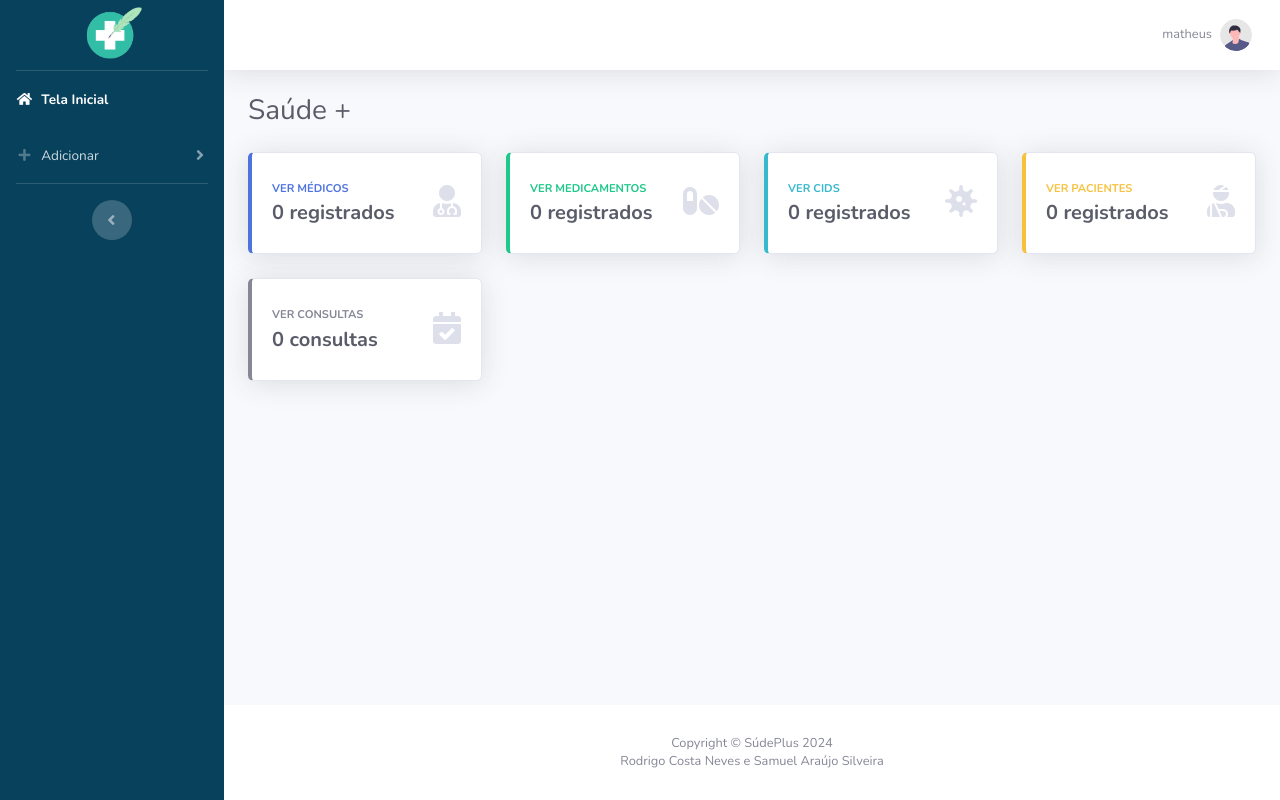
After one commit to Rodrigo-Cn/saudeplus, a Django app: page /medico/2/ in a window 1280 px wide. The commit adds this page. Run offline with Django 5.2, Linux system fonts and the light colour scheme; data comes from the database, SQL or seed files in the repository; both versions use the stored data as it was after the commit; some libraries are stand-ins or nearby versions.

Commit message:
templates adicionados, base html configurada e home do medico adicionada

```diff
--- /dev/null
+++ b/medicos/urls.py
@@ -0,0 +1,7 @@
+from django.contrib import admin
+from django.urls import include, path
+from . import views
+
+urlpatterns = [
+    path('<int:medico_id>/', views.home, name='home-medico'),
+]
--- a/medicos/views.py
+++ b/medicos/views.py
@@ -1,3 +1,12 @@
+from django import template
+from django.template import loader
+from django.http import HttpResponse
 from django.shortcuts import render
+from .models import Medico
 
-# Create your views here.
+def home(request, medico_id):
+    medico = Medico.objects.get(pk=medico_id)
+    nome = medico.nome
+    template = loader.get_template("medicos/home.html")
+    context = {'medico':medico, 'nome':nome}
+    return HttpResponse(template.render(context,request))
--- a/saudeplus/settings.py
+++ b/saudeplus/settings.py
@@ -60,7 +60,7 @@ ROOT_URLCONF = 'saudeplus.urls'
 TEMPLATES = [
     {
         'BACKEND': 'django.template.backends.django.DjangoTemplates',
-        'DIRS': [],
+        'DIRS': [str(BASE_DIR)+'/templates'],
         'APP_DIRS': True,
         'OPTIONS': {
             'context_processors': [
--- a/saudeplus/urls.py
+++ b/saudeplus/urls.py
@@ -1,22 +1,10 @@
-"""
-URL configuration for saudeplus project.
-
-The `urlpatterns` list routes URLs to views. For more information please see:
-    https://docs.djangoproject.com/en/5.0/topics/http/urls/
-Examples:
-Function views
-    1. Add an import:  from my_app import views
-    2. Add a URL to urlpatterns:  path('', views.home, name='home')
-Class-based views
-    1. Add an import:  from other_app.views import Home
-    2. Add a URL to urlpatterns:  path('', Home.as_view(), name='home')
-Including another URLconf
-    1. Import the include() function: from django.urls import include, path
-    2. Add a URL to urlpatterns:  path('blog/', include('blog.urls'))
-"""
+from django.views.generic import TemplateView
 from django.contrib import admin
-from django.urls import path
+from django.urls import include, path
 
 urlpatterns = [
     path('admin/', admin.site.urls),
+    path('', TemplateView.as_view(template_name='registration/login.html'), name="login"),
+    path('medico/', include('medicos.urls')),
+
 ]
--- a/templates/_base.html
+++ b/templates/_base.html
@@ -92,7 +92,15 @@
 
             <!-- Main Content -->
             <div id="content">
-
+                {% if messages %}
+                <ul class="messages">
+                    {% for message in messages %}
+                    <div class="alert alert-primary" role="alert">
+                        <li{% if message.tags %} class="{{ message.tags }}"{% endif %}>{{ message }}</li>
+                    </div>
+                    {% endfor %}
+                </ul>
+                {% endif %}
                 <!-- Topbar -->
                 <nav class="navbar navbar-expand navbar-light bg-white topbar mb-4 static-top shadow">
 
@@ -110,7 +118,7 @@
                         <li class="nav-item dropdown no-arrow">
                             <a class="nav-link dropdown-toggle" href="#" id="userDropdown" role="button"
                                 data-toggle="dropdown" aria-haspopup="true" aria-expanded="false">
-                                <span class="mr-2 d-none d-lg-inline text-gray-600 small">Douglas McGee</span>
+                                <span class="mr-2 d-none d-lg-inline text-gray-600 small">{{ nome }}</span>
                                 <img class="img-profile rounded-circle"
                                     src="{% static 'img/undraw_profile.svg' %}">
                             </a>
@@ -144,7 +152,8 @@
 
                 <!-- Begin Page Content -->
                 <div class="container-fluid">
-
+                    {% block content %}
+                    {% endblock %}
 
                 </div>
                 <!-- /.container-fluid -->
--- /dev/null
+++ b/templates/medicos/home.html
@@ -0,0 +1,106 @@
+{% extends '_base.html' %}
+
+    {% block content %}
+        <!-- Page Heading -->
+        <div class="d-sm-flex align-items-center justify-content-between mb-4">
+            <h1 class="h3 mb-0 text-gray-800">Saúde +</h1>
+        </div>
+
+        <!-- Content Row -->
+        <div class="row">
+
+            <!-- Earnings (Monthly) Card Example -->
+            <div class="col-xl-3 col-md-6 mb-4">
+                <div class="card border-left-primary shadow h-100 py-2">
+                    <div class="card-body">
+                        <div class="row no-gutters align-items-center">
+                            <div class="col mr-2">
+                                <div class="text-xs font-weight-bold text-primary text-uppercase mb-1">
+                                    Ver médicos</div>
+                                <div class="h5 mb-0 font-weight-bold text-gray-800">0 registrados</div>
+                            </div>
+                            <div class="col-auto">
+                                <i class="fas fa-user-md fa-2x text-gray-300"></i>
+                            </div>
+                        </div>
+                    </div>
+                </div>
+            </div>
+
+            <!-- Earnings (Monthly) Card Example -->
+            <div class="col-xl-3 col-md-6 mb-4">
+                <div class="card border-left-success shadow h-100 py-2">
+                    <div class="card-body">
+                        <div class="row no-gutters align-items-center">
+                            <div class="col mr-2">
+                                <div class="text-xs font-weight-bold text-success text-uppercase mb-1">
+                                   Ver medicamentos</div>
+                                <div class="h5 mb-0 font-weight-bold text-gray-800">0 registrados</div>
+                            </div>
+                            <div class="col-auto">
+                                <i class="fas fa-pills fa-2x text-gray-300"></i>
+                            </div>
+                        </div>
+                    </div>
+                </div>
+            </div>
+
+            <!-- Earnings (Monthly) Card Example -->
+            <div class="col-xl-3 col-md-6 mb-4">
+                <div class="card border-left-info shadow h-100 py-2">
+                    <div class="card-body">
+                        <div class="row no-gutters align-items-center">
+                            <div class="col mr-2">
+                                <div class="text-xs font-weight-bold text-info text-uppercase mb-1">Ver CIDs
+                                </div>
+                                <div class="row no-gutters align-items-center">
+                                    <div class="col mr-2">
+                                        <div class="h5 mb-0 font-weight-bold text-gray-800">0 registrados</div>
+                                    </div>
+                                </div>
+                            </div>
+                            <div class="col-auto">
+                                <i class="fas fa-virus fa-2x text-gray-300"></i>
+                            </div>
+                        </div>
+                    </div>
+                </div>
+            </div>
+
+            <!-- Pending Requests Card Example -->
+            <div class="col-xl-3 col-md-6 mb-4">
+                <div class="card border-left-warning shadow h-100 py-2">
+                    <div class="card-body">
+                        <div class="row no-gutters align-items-center">
+                            <div class="col mr-2">
+                                <div class="text-xs font-weight-bold text-warning text-uppercase mb-1">
+                                    Ver pacientes</div>
+                                <div class="h5 mb-0 font-weight-bold text-gray-800">0 registrados</div>
+                            </div>
+                            <div class="col-auto">
+                                <i class="fas fa-user-injured fa-2x text-gray-300"></i>
+                            </div>
+                        </div>
+                    </div>
+                </div>
+            </div>
+
+            <div class="col-xl-3 col-md-6 mb-4">
+                <div class="card border-left-secondary shadow h-100 py-2">
+                    <div class="card-body">
+                        <div class="row no-gutters align-items-center">
+                            <div class="col mr-2">
+                                <div class="text-xs font-weight-bold text-secondary text-uppercase mb-1">
+                                    Ver consultas</div>
+                                <div class="h5 mb-0 font-weight-bold text-gray-800">0 consultas</div>
+                            </div>
+                            <div class="col-auto">
+                                <i class="fas fa-calendar-check fa-2x text-gray-300"></i>
+                            </div>
+                        </div>
+                    </div>
+                </div>
+            </div>
+
+        </div>
+    {% endblock %}
--- a/templates/registration/login.html
+++ b/templates/registration/login.html
@@ -0,0 +1,5 @@
+{% extends '_base.html' %}
+
+    {% block content %}
+        <h1> OIOIOI </h1>
+    {% endblock %}
```
Also changed, not shown: db.sqlite3.
